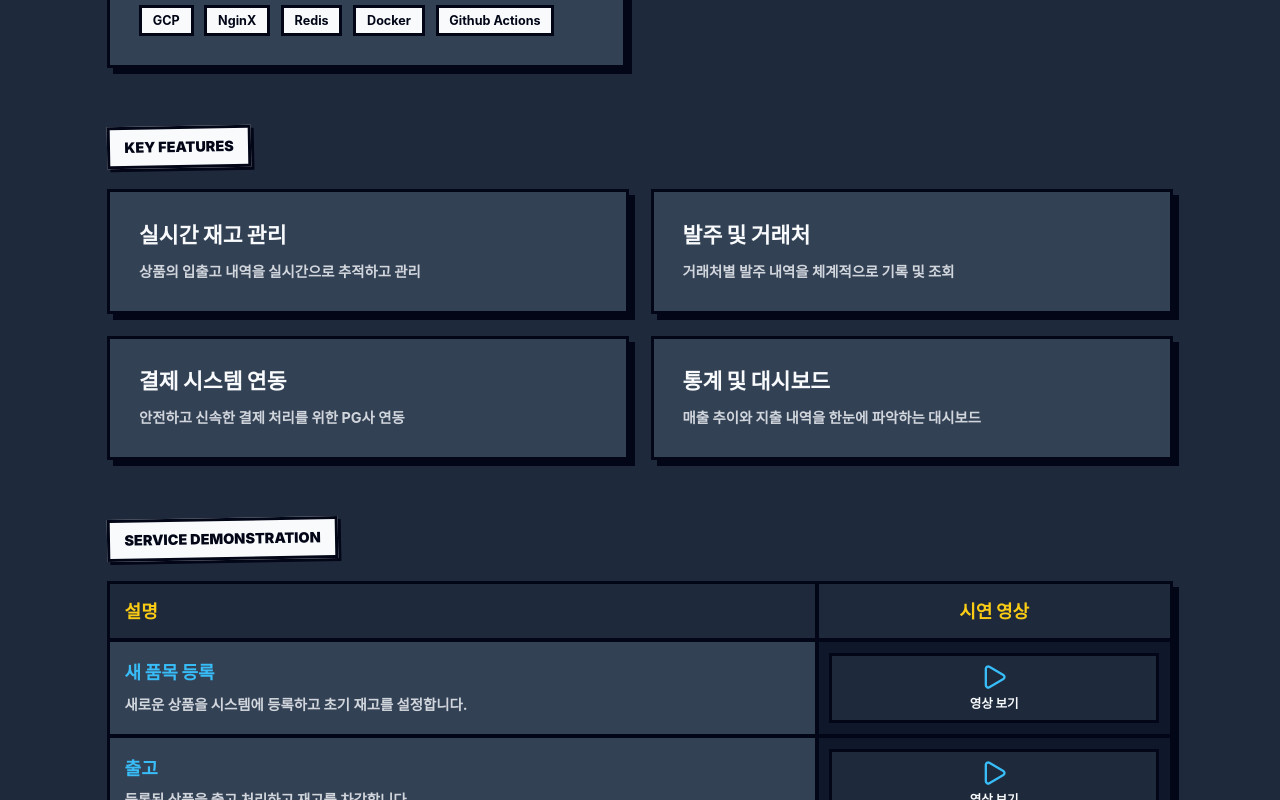
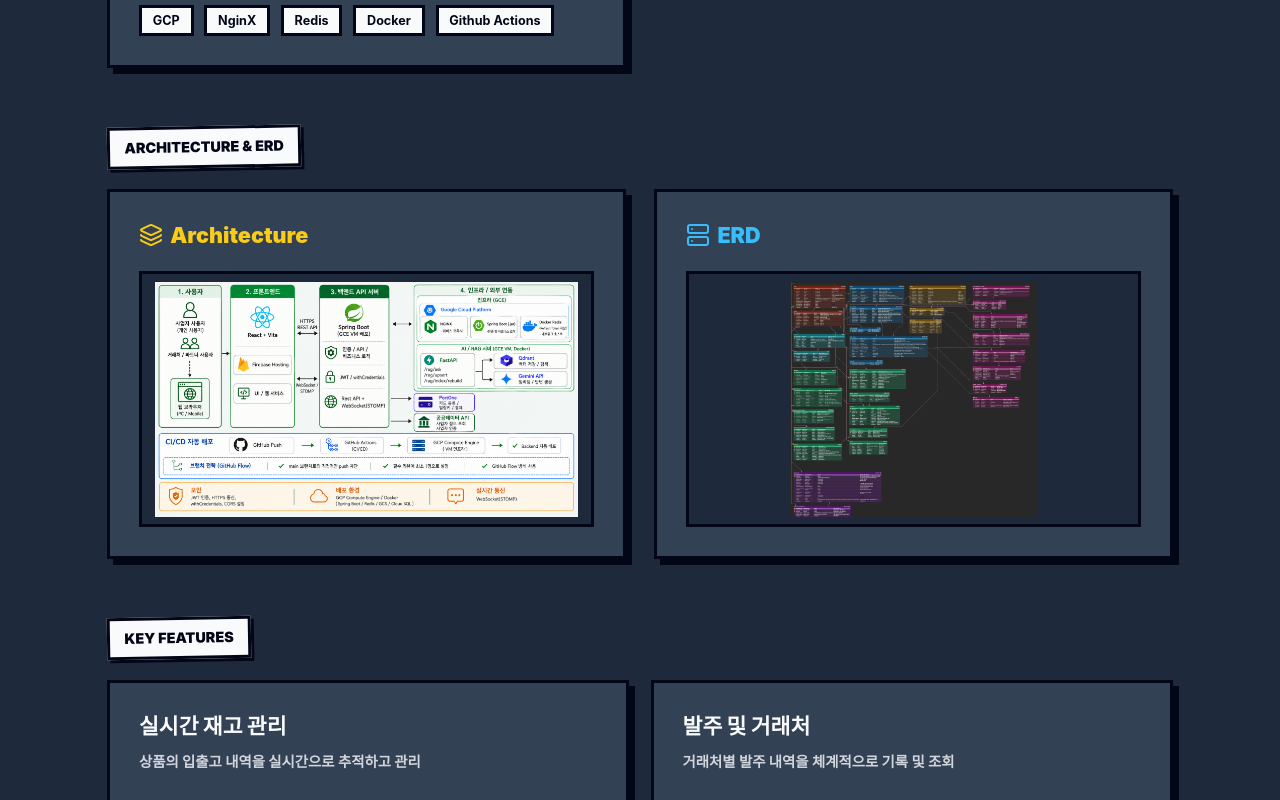
Before and after one commit to ralllllo/JCRPortfolio, a React (Vite) app: page /project/soso in a window 1280 px wide. Shown: the part 1080-1880 px from the top of the page. Built offline with nearby package versions, Linux system fonts and the light colour scheme.

Commit message:
feat: add ERD & Architecture

```diff
--- a/src/features/portfolio/SoSoProjectPage.jsx
+++ b/src/features/portfolio/SoSoProjectPage.jsx
@@ -105,6 +105,66 @@ const SoSoProjectPage = () => {
           </div>
         </section>
 
+        {/* Architecture & ERD */}
+        <section>
+          <SectionLabel>ARCHITECTURE & ERD</SectionLabel>
+          <div className="grid grid-cols-1 lg:grid-cols-2 gap-8">
+            <Box>
+              <h3 className="text-2xl font-black mb-6 text-[#facc15] flex items-center gap-2">
+                <Layers size={24} /> Architecture
+              </h3>
+              <button
+                onClick={() => setSelectedGif('/images/soso_architecture.png')}
+                className="w-full aspect-video bg-[#1e293b] brutal-border flex flex-col items-center justify-center relative hover:bg-[#334155] transition-colors group p-2 overflow-hidden"
+              >
+                <img
+                  src="/images/soso_architecture.png"
+                  alt="시스템 아키텍처"
+                  className="w-full h-full object-contain group-hover:scale-105 transition-transform duration-300"
+                  onError={(e) => {
+                    e.target.style.display = 'none';
+                    e.target.nextSibling.style.display = 'flex';
+                  }}
+                />
+                <div className="absolute inset-0 hidden flex-col items-center justify-center text-gray-500 font-bold text-center p-4">
+                  <span className="text-xl mb-2">아키텍처 이미지 영역</span>
+                  <span className="text-sm break-all">src: /images/soso_architecture.png</span>
+                </div>
+                <div className="absolute inset-0 bg-black/40 opacity-0 group-hover:opacity-100 transition-opacity flex items-center justify-center pointer-events-none">
+                  <span className="bg-[#facc15] text-[#020617] px-4 py-2 font-black brutal-border">크게 보기</span>
+                </div>
+              </button>
+            </Box>
+
+            <Box>
+              <h3 className="text-2xl font-black mb-6 text-[#38bdf8] flex items-center gap-2">
+                <Server size={24} /> ERD
+              </h3>
+              <button
+                onClick={() => setSelectedGif('/images/soso_erd.png')}
+                className="w-full aspect-video bg-[#1e293b] brutal-border flex flex-col items-center justify-center relative hover:bg-[#334155] transition-colors group p-2 overflow-hidden"
+              >
+                <img
+                  src="/images/soso_erd.png"
+                  alt="ERD 다이어그램"
+                  className="w-full h-full object-contain group-hover:scale-105 transition-transform duration-300"
+                  onError={(e) => {
+                    e.target.style.display = 'none';
+                    e.target.nextSibling.style.display = 'flex';
+                  }}
+                />
+                <div className="absolute inset-0 hidden flex-col items-center justify-center text-gray-500 font-bold text-center p-4">
+                  <span className="text-xl mb-2">ERD 이미지 영역</span>
+                  <span className="text-sm break-all">src: /images/soso_erd.png</span>
+                </div>
+                <div className="absolute inset-0 bg-black/40 opacity-0 group-hover:opacity-100 transition-opacity flex items-center justify-center pointer-events-none">
+                  <span className="bg-[#38bdf8] text-[#020617] px-4 py-2 font-black brutal-border">크게 보기</span>
+                </div>
+              </button>
+            </Box>
+          </div>
+        </section>
+
         {/* Key Features */}
         <section>
           <SectionLabel>KEY FEATURES</SectionLabel>
@@ -131,7 +191,7 @@ const SoSoProjectPage = () => {
               <thead>
                 <tr className="bg-[#1e293b]">
                   <th className="p-4 border-b-4 border-r-4 border-[#020617] text-[#facc15] font-black text-xl w-2/3">설명</th>
-                  <th className="p-4 border-b-4 border-[#020617] text-[#facc15] font-black text-xl w-1/3 text-center">시연 영상</th>
+                  <th className="p-4 border-b-4 border-[#020617] text-[#facc15] font-black text-xl w-1/3 text-center">짧은 시연 영상</th>
                 </tr>
               </thead>
               <tbody className="text-[#f8fafc]">
```
Also changed, not shown: public/images/soso_architecture.png (renamed from 아키텍처 다이어그램.png), public/images/soso_erd.png (renamed from [별첨 4.] ERD.png).
